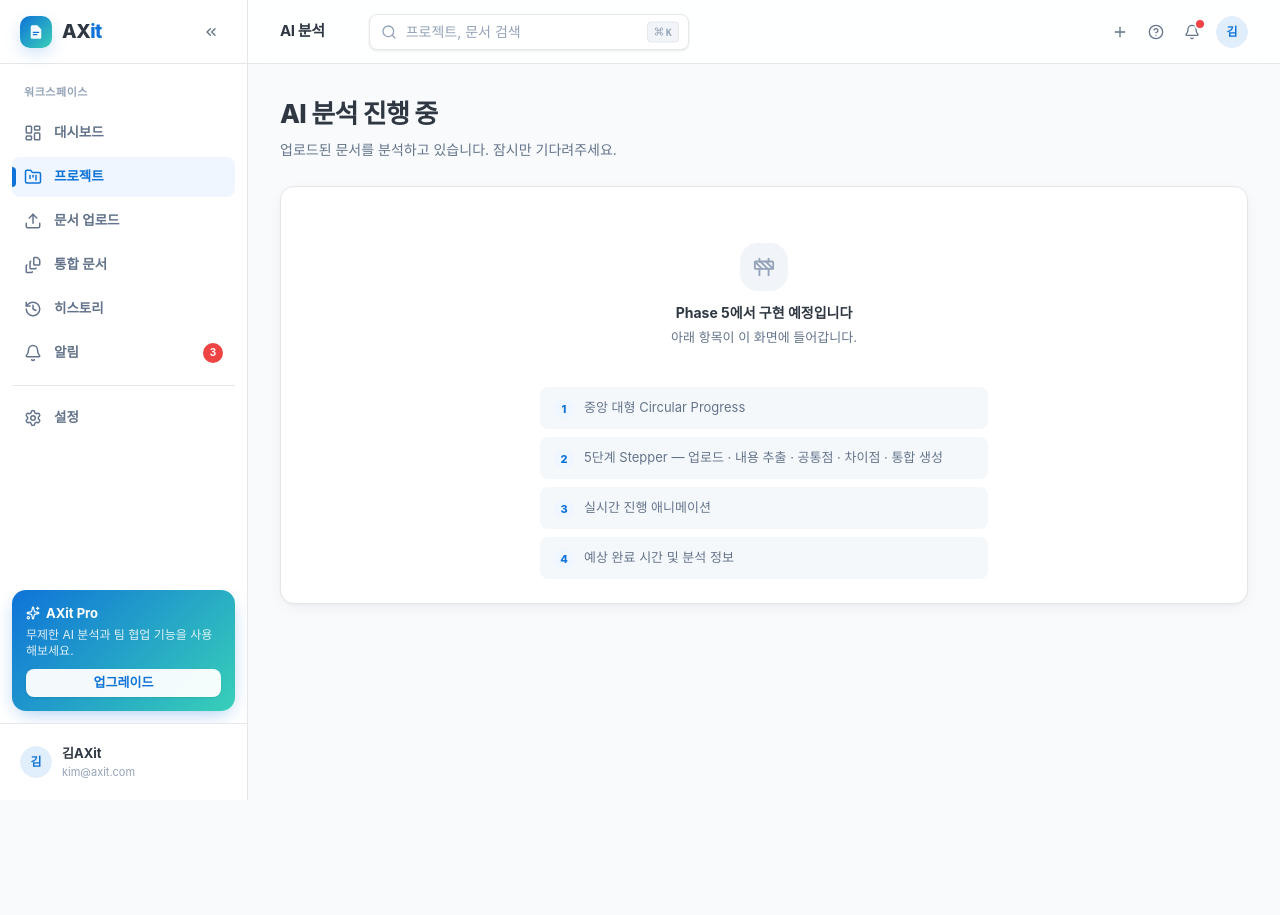
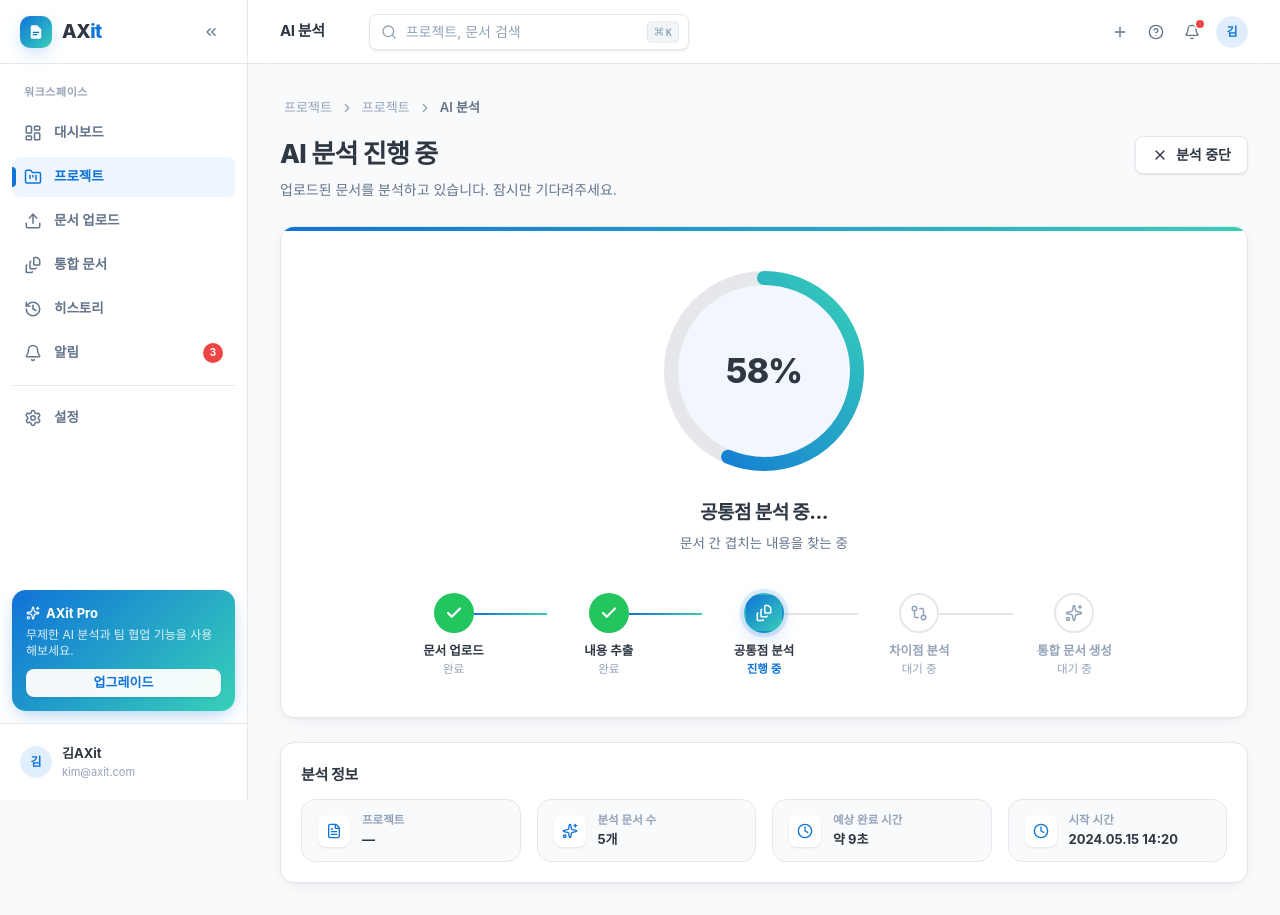
Before and after one commit to CONNECTOR-AXit/AXit_project, a React (Vite) app: page /projects/1/analysis in a window 1280 px wide. Before the commit the page ends 800 px from the top, so only its background shows below. Built offline with nearby package versions, Linux system fonts and the light colour scheme; a web font is replaced by a local one.

Commit message:
feat: AI 분석 진행 페이지 실제 화면 구현

```diff
--- a/src/pages/Analysis.tsx
+++ b/src/pages/Analysis.tsx
@@ -1,17 +1,175 @@
-import { PhasePlaceholder } from '@/components/common/PhasePlaceholder'
+import { AnimatePresence, motion } from 'framer-motion'
+import { ArrowRight, CheckCircle2, Clock, FileText, RotateCcw, Sparkles, X } from 'lucide-react'
+import { useEffect } from 'react'
+import { Link, useNavigate, useParams } from 'react-router-dom'
+
+import { AnalysisStepper } from '@/components/analysis/AnalysisStepper'
+import { CircularProgress } from '@/components/common/CircularProgress'
+import { PageHeader } from '@/components/common/PageHeader'
+import { SectionCard } from '@/components/common/SectionCard'
+import { PageTransition } from '@/components/layout/PageTransition'
+import { Button } from '@/components/ui/button'
+import { Card } from '@/components/ui/card'
+import { useAnalysisSimulation } from '@/hooks/useAnalysisSimulation'
+import { useIsMobile } from '@/hooks/useMediaQuery'
+import { projectById } from '@/data/projects'
+import { formatDateTime, formatDuration } from '@/lib/format'
 
 export default function Analysis() {
+  const { projectId = 'p-1' } = useParams<{ projectId: string }>()
+  const navigate = useNavigate()
+  const isMobile = useIsMobile()
+  const project = projectById(projectId)
+
+  const { progress, currentStep, stepStates, remainingSeconds, isComplete, restart } =
+    useAnalysisSimulation({ durationMs: 22_000 })
+
+  // 파이프라인이 끝나면 잠시 뒤 결과 페이지로 넘겨줍니다.
+  useEffect(() => {
+    if (!isComplete) return
+    const timer = setTimeout(() => navigate(`/projects/${projectId}/result`), 1600)
+    return () => clearTimeout(timer)
+  }, [isComplete, navigate, projectId])
+
+  const documentCount = project?.documentCount ?? 5
+
   return (
-    <PhasePlaceholder
-      title="AI 분석 진행 중"
-      description="업로드된 문서를 분석하고 있습니다. 잠시만 기다려주세요."
-      phase="Phase 5"
-      planned={[
-        '중앙 대형 Circular Progress',
-        '5단계 Stepper — 업로드 · 내용 추출 · 공통점 · 차이점 · 통합 생성',
-        '실시간 진행 애니메이션',
-        '예상 완료 시간 및 분석 정보',
-      ]}
-    />
+    <PageTransition className="space-y-6">
+      <PageHeader
+        breadcrumbs={[
+          { label: '프로젝트', to: '/projects' },
+          { label: project?.name ?? '프로젝트', to: `/projects/${projectId}` },
+          { label: 'AI 분석' },
+        ]}
+        title={isComplete ? 'AI 분석 완료' : 'AI 분석 진행 중'}
+        description={
+          isComplete
+            ? '분석이 끝났습니다. 결과 페이지로 이동합니다.'
+            : '업로드된 문서를 분석하고 있습니다. 잠시만 기다려주세요.'
+        }
+        actions={
+          <Button asChild variant="outline">
+            <Link to={`/projects/${projectId}`}>
+              <X />
+              분석 중단
+            </Link>
+          </Button>
+        }
+      />
+
+      <Card className="overflow-hidden">
+        <div className="brand-gradient h-1 w-full" />
+        <div className="flex flex-col items-center px-5 py-10 sm:px-10">
+          <CircularProgress
+            value={progress}
+            size={200}
+            strokeWidth={14}
+            glow={!isComplete}
+            tone={isComplete ? 'success' : 'gradient'}
+          >
+            <AnimatePresence mode="wait">
+              {isComplete ? (
+                <motion.span
+                  key="done"
+                  initial={{ scale: 0.6, opacity: 0 }}
+                  animate={{ scale: 1, opacity: 1 }}
+                  transition={{ type: 'spring', stiffness: 300, damping: 18 }}
+                  className="flex flex-col items-center gap-1"
+                >
+                  <CheckCircle2 className="size-11 text-success" strokeWidth={2} />
+                  <span className="text-[13px] font-bold text-success">완료</span>
+                </motion.span>
+              ) : (
+                <motion.span key="pct" className="flex flex-col items-center">
+                  <span className="text-[34px] leading-10 font-extrabold tracking-tight text-ink tabular-nums">
+                    {progress}%
+                  </span>
+                </motion.span>
+              )}
+            </AnimatePresence>
+          </CircularProgress>
+
+          <AnimatePresence mode="wait">
+            <motion.div
+              key={isComplete ? 'complete' : currentStep.id}
+              initial={{ opacity: 0, y: 8 }}
+              animate={{ opacity: 1, y: 0 }}
+              exit={{ opacity: 0, y: -8 }}
+              transition={{ duration: 0.25 }}
+              className="mt-7 text-center"
+            >
+              <p className="text-[19px] font-extrabold tracking-tight text-ink">
+                {isComplete ? '통합 문서가 준비되었어요' : `${currentStep.label} 중...`}
+              </p>
+              <p className="mt-1.5 text-[13.5px] text-ink-muted">
+                {isComplete ? '공통 내용 12건과 차이점 8건을 정리했습니다.' : currentStep.caption}
+              </p>
+            </motion.div>
+          </AnimatePresence>
+
+          {isComplete && (
+            <motion.div
+              initial={{ opacity: 0, y: 10 }}
+              animate={{ opacity: 1, y: 0 }}
+              transition={{ delay: 0.2 }}
+              className="mt-6 flex flex-wrap justify-center gap-2"
+            >
+              <Button asChild variant="gradient">
+                <Link to={`/projects/${projectId}/result`}>
+                  분석 결과 보기
+                  <ArrowRight />
+                </Link>
+              </Button>
+              <Button variant="outline" onClick={restart}>
+                <RotateCcw />
+                다시 분석하기
+              </Button>
+            </motion.div>
+          )}
+
+          <div className="mt-10 w-full max-w-3xl">
+            <AnalysisStepper
+              stepStates={stepStates}
+              orientation={isMobile ? 'vertical' : 'horizontal'}
+            />
+          </div>
+        </div>
+      </Card>
+
+      <SectionCard title="분석 정보">
+        <dl className="grid gap-4 sm:grid-cols-2 xl:grid-cols-4">
+          <InfoTile icon={FileText} label="프로젝트" value={project?.name ?? '—'} />
+          <InfoTile icon={Sparkles} label="분석 문서 수" value={`${documentCount}개`} />
+          <InfoTile
+            icon={Clock}
+            label="예상 완료 시간"
+            value={isComplete ? '완료됨' : formatDuration(remainingSeconds)}
+          />
+          <InfoTile icon={Clock} label="시작 시간" value={formatDateTime('2024-05-15T14:20:00')} />
+        </dl>
+      </SectionCard>
+    </PageTransition>
   )
 }
+
+function InfoTile({
+  icon: Icon,
+  label,
+  value,
+}: {
+  icon: typeof FileText
+  label: string
+  value: string
+}) {
+  return (
+    <div className="flex items-center gap-3 rounded-xl border border-line bg-line-soft/50 px-4 py-3">
+      <span className="flex size-8 shrink-0 items-center justify-center rounded-lg bg-white text-primary shadow-soft">
+        <Icon className="size-4" />
+      </span>
+      <div className="min-w-0">
+        <dt className="text-[11.5px] font-semibold text-ink-subtle">{label}</dt>
+        <dd className="truncate text-[13px] font-bold text-ink">{value}</dd>
+      </div>
+    </div>
+  )
+}
```
